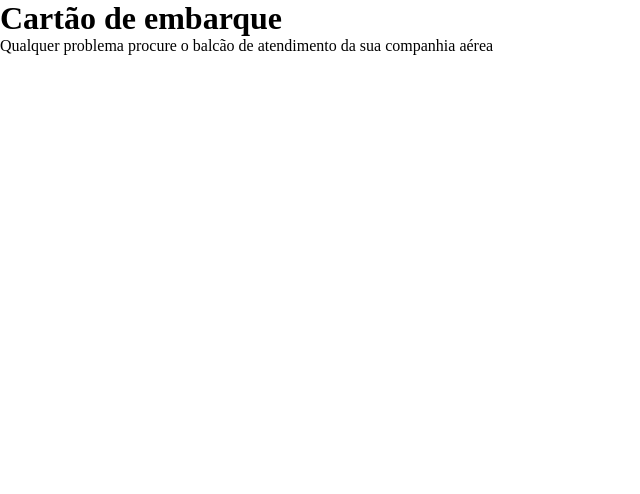
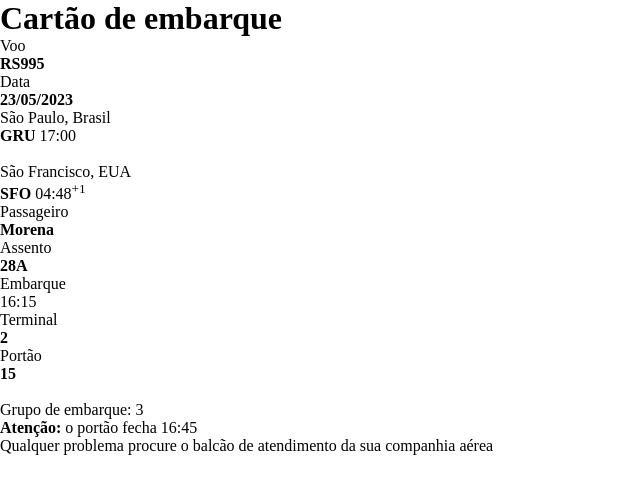
Before and after one commit to MorenaNobre/Bora-Codar-Desafios, a plain HTML site: page 06-cartao-embarque/index.html in a window 1280 px wide. Shown: the whole page, without its empty margins (0-640 px from the left). Drawn offline with Linux system fonts and the light colour scheme.

Commit message:
HTML Structure

```diff
--- a/06-cartao-embarque/index.html
+++ b/06-cartao-embarque/index.html
@@ -12,18 +12,67 @@
       <h1>Cartão de embarque</h1>
       <main id="ticket">
         <section class="top">
-          <div>
-            <div class="left"></div>
-            <div class="right"></div>
+          <div class="flight">
+            <div class="number">
+              <p>Voo</p>
+              <strong>RS995</strong>
+            </div>
+            <div class="date">
+              <p>Data</p>
+              <strong>23/05/2023</strong>
+            </div>
           </div>
           <div>
-            <div class="departure"></div>
-            <div class="airplane"></div>
-            <div class="arrival"></div>
+            <div class="departure">
+              <p>São Paulo, Brasil</p>
+              <strong>GRU</strong>
+              <time>17:00</time>
+            </div>
+            <div class="airplane">
+              <img src="" alt="">
+            </div>
+            <div class="arrival">
+              <p>São Francisco, EUA</p>
+              <strong>SFO</strong>
+              <time>04:48<sup>+1</sup></time>
+            </div>
           </div>
         </section>
-        <section class=""></section>
-        <section class=""></section>
+        <section class="middle">
+          <div class="name">
+            <p>Passageiro</p>
+            <strong>Morena</strong>
+          </div>
+          <div class="seat">
+            <p>Assento</p>
+            <strong>28A</strong>
+          </div>
+        </section>
+        <section class="bottom">
+          <div class="container">
+            <div class="boarding-info">
+              <dl>
+                <dt>
+                  <p>Embarque</p>
+                  <time>16:15</time>
+                </dt>
+                <dt>
+                  <p>Terminal</p>
+                  <strong>2</strong>
+                </dt>
+                <dt>
+                  <p>Portão</p>
+                  <strong>15</strong>
+                </dt>
+              </dl>
+            </div>
+            <div class="qrcode">
+              <img src="" alt="">
+              <p>Grupo de embarque: 3</p>
+            </div>
+          </div>
+          <p><strong>Atenção:</strong> o portão fecha 16:45</p>
+        </section>
       </main>
       <footer>
         Qualquer problema procure o balcão de atendimento da sua companhia aérea
```
